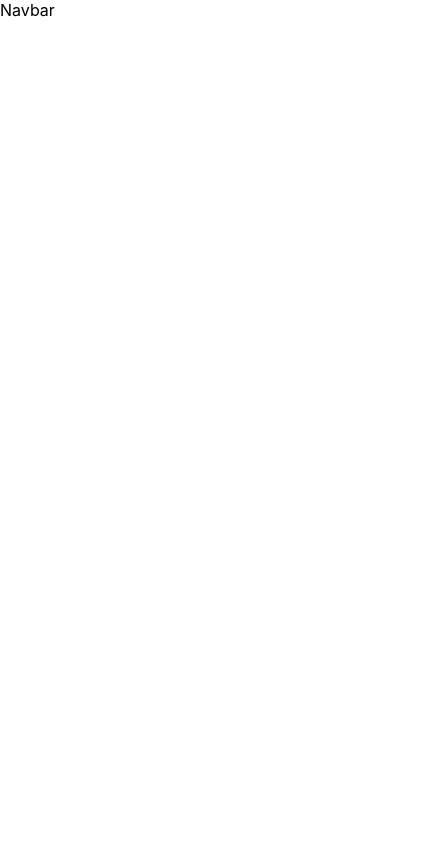
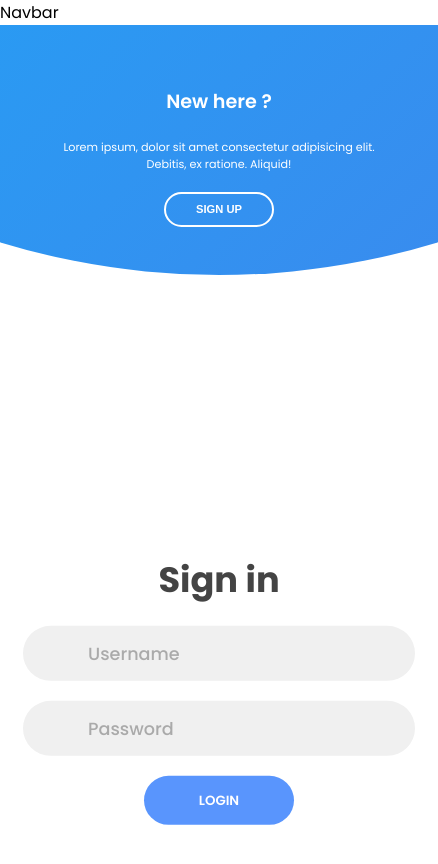
Before and after one commit to IITDh-Hackathon/Goods-Rental-Application, a React (Create React App) app in the folder client/: page /login in a window 390 px wide. Before the commit this address had no page. Shown: the top 864 px of the page, 438 px wide, since content can reach past the window. Built offline with nearby package versions, Linux system fonts and the light colour scheme.

Commit message:
Login page

```diff
--- a/client/src/App.css
+++ b/client/src/App.css
@@ -1,3 +1,10 @@
+@import url("https://fonts.googleapis.com/css2?family=Poppins:wght@200;300;400;500;600;700;800&display=swap");
+
+body,
+input {
+  font-family: "Poppins", sans-serif;
+}
+
 .App {
   text-align: center;
 }
--- a/client/src/App.js
+++ b/client/src/App.js
@@ -7,6 +7,7 @@
 import Home from './components/Home';
 import Navbar from './components/Navbar';
 import About from './components/About';
+import Login from './components/Login';
 
 function App() {
   return (
@@ -16,6 +17,7 @@
       <Routes>
         <Route path="/" element={<Home/>} />
         <Route path="/about" element={<About />} />
+        <Route path="/login" element={<Login />} />
       </Routes>
     </BrowserRouter>
     </>
--- a/client/src/components/Login.js
+++ b/client/src/components/Login.js
@@ -1,8 +1,91 @@
-import React from 'react'
+import React, { useEffect } from 'react'
+import '../css/LoginCss.css'
 
 const Login = () => {
+
+  // this useeffect will check if user clicks on sign up button then it will add sign up mode class to container so that it will show sign up form
+  useEffect(() => {
+    const sign_in_btn = document.querySelector("#sign-in-btn");
+    const sign_up_btn = document.querySelector("#sign-up-btn");
+    const container = document.querySelector(".container");
+
+    sign_up_btn.addEventListener("click", () => {
+      container.classList.add("sign-up-mode");
+    });
+
+    sign_in_btn.addEventListener("click", () => {
+      container.classList.remove("sign-up-mode");
+    });
+  }
+  )
+
   return (
-    <div>Login</div>
+    <>
+      <div class="container">
+        <div class="forms-container">
+          <div class="signin-signup">
+            <form class="sign-in-form">
+              <h2 class="title">Sign in</h2>
+              <div class="input-field">
+                <i class="fas fa-user"></i>
+                <input type="text" placeholder="Username" />
+              </div>
+              <div class="input-field">
+                <i class="fas fa-lock"></i>
+                <input type="password" placeholder="Password" />
+              </div>
+              <input type="submit" value="Login" class="btn solid" />
+            </form>
+            <form class="sign-up-form">
+              <h2 class="title">Sign up</h2>
+              <div class="input-field">
+                <i class="fas fa-user"></i>
+                <input type="text" placeholder="Username" />
+              </div>
+              <div class="input-field">
+                <i class="fas fa-envelope"></i>
+                <input type="email" placeholder="Email" />
+              </div>
+              <div class="input-field">
+                <i class="fas fa-lock"></i>
+                <input type="password" placeholder="Password" />
+              </div>
+              <input type="submit" class="btn" value="Sign up" />
+            </form>
+          </div>
+        </div>
+
+        <div class="panels-container">
+          <div class="panel left-panel">
+            <div class="content">
+              <h3>New here ?</h3>
+              <p>
+                Lorem ipsum, dolor sit amet consectetur adipisicing elit. Debitis,
+                ex ratione. Aliquid!
+              </p>
+              <button class="btn transparent" id="sign-up-btn">
+                Sign up
+              </button>
+            </div>
+            <img src="img/log.svg" class="image" alt="" />
+          </div>
+          <div class="panel right-panel">
+            <div class="content">
+              <h3>One of us ?</h3>
+              <p>
+                Lorem ipsum dolor sit amet consectetur adipisicing elit. Nostrum
+                laboriosam ad deleniti.
+              </p>
+              <button class="btn transparent" id="sign-in-btn">
+                Sign in
+              </button>
+            </div>
+            <img src="img/register.svg" class="image" alt="" />
+          </div>
+        </div>
+      </div>
+
+    </>
   )
 }
 
--- /dev/null
+++ b/client/src/css/LoginCss.css
@@ -0,0 +1,388 @@
+
+.container {
+  position: relative;
+  width: 100%;
+  background-color: #fff;
+  min-height: 100vh;
+  overflow: hidden;
+}
+
+.forms-container {
+  position: absolute;
+  width: 100%;
+  height: 100%;
+  top: 0;
+  left: 0;
+}
+
+.signin-signup {
+  position: absolute;
+  top: 50%;
+  transform: translate(-50%, -50%);
+  left: 75%;
+  width: 50%;
+  transition: 1s 0.7s ease-in-out;
+  display: grid;
+  grid-template-columns: 1fr;
+  z-index: 5;
+}
+
+form {
+  display: flex;
+  align-items: center;
+  justify-content: center;
+  flex-direction: column;
+  padding: 0rem 5rem;
+  transition: all 0.2s 0.7s;
+  overflow: hidden;
+  grid-column: 1 / 2;
+  grid-row: 1 / 2;
+}
+
+form.sign-up-form {
+  opacity: 0;
+  z-index: 1;
+}
+
+form.sign-in-form {
+  z-index: 2;
+}
+
+.title {
+  font-size: 2.2rem;
+  color: #444;
+  margin-bottom: 10px;
+}
+
+.input-field {
+  max-width: 380px;
+  width: 100%;
+  background-color: #f0f0f0;
+  margin: 10px 0;
+  height: 55px;
+  border-radius: 55px;
+  display: grid;
+  grid-template-columns: 15% 85%;
+  padding: 0 0.4rem;
+  position: relative;
+}
+
+.input-field i {
+  text-align: center;
+  line-height: 55px;
+  color: #acacac;
+  transition: 0.5s;
+  font-size: 1.1rem;
+}
+
+.input-field input {
+  background: none;
+  outline: none;
+  border: none;
+  line-height: 1;
+  font-weight: 600;
+  font-size: 1.1rem;
+  color: #333;
+}
+
+.input-field input::placeholder {
+  color: #aaa;
+  font-weight: 500;
+}
+
+.social-text {
+  padding: 0.7rem 0;
+  font-size: 1rem;
+}
+
+.social-media {
+  display: flex;
+  justify-content: center;
+}
+
+.social-icon {
+  height: 46px;
+  width: 46px;
+  display: flex;
+  justify-content: center;
+  align-items: center;
+  margin: 0 0.45rem;
+  color: #333;
+  border-radius: 50%;
+  border: 1px solid #333;
+  text-decoration: none;
+  font-size: 1.1rem;
+  transition: 0.3s;
+}
+
+.social-icon:hover {
+  color: #4481eb;
+  border-color: #4481eb;
+}
+
+.btn {
+  width: 150px;
+  background-color: #5995fd;
+  border: none;
+  outline: none;
+  height: 49px;
+  border-radius: 49px;
+  color: #fff;
+  text-transform: uppercase;
+  font-weight: 600;
+  margin: 10px 0;
+  cursor: pointer;
+  transition: 0.5s;
+}
+
+.btn:hover {
+  background-color: #4d84e2;
+}
+.panels-container {
+  position: absolute;
+  height: 100%;
+  width: 100%;
+  top: 0;
+  left: 0;
+  display: grid;
+  grid-template-columns: repeat(2, 1fr);
+}
+
+.container:before {
+  content: "";
+  position: absolute;
+  height: 2000px;
+  width: 2000px;
+  top: -10%;
+  right: 48%;
+  transform: translateY(-50%);
+  background-image: linear-gradient(-45deg, #4481eb 0%, #04befe 100%);
+  transition: 1.8s ease-in-out;
+  border-radius: 50%;
+  z-index: 6;
+}
+
+.image {
+  width: 100%;
+  transition: transform 1.1s ease-in-out;
+  transition-delay: 0.4s;
+}
+
+.panel {
+  display: flex;
+  flex-direction: column;
+  align-items: flex-end;
+  justify-content: space-around;
+  text-align: center;
+  z-index: 6;
+}
+
+.left-panel {
+  pointer-events: all;
+  padding: 3rem 17% 2rem 12%;
+}
+
+.right-panel {
+  pointer-events: none;
+  padding: 3rem 12% 2rem 17%;
+}
+
+.panel .content {
+  color: #fff;
+  transition: transform 0.9s ease-in-out;
+  transition-delay: 0.6s;
+}
+
+.panel h3 {
+  font-weight: 600;
+  line-height: 1;
+  font-size: 1.5rem;
+}
+
+.panel p {
+  font-size: 0.95rem;
+  padding: 0.7rem 0;
+}
+
+.btn.transparent {
+  margin: 0;
+  background: none;
+  border: 2px solid #fff;
+  width: 130px;
+  height: 41px;
+  font-weight: 600;
+  font-size: 0.8rem;
+}
+
+.right-panel .image,
+.right-panel .content {
+  transform: translateX(800px);
+}
+
+/* ANIMATION */
+
+.container.sign-up-mode:before {
+  transform: translate(100%, -50%);
+  right: 52%;
+}
+
+.container.sign-up-mode .left-panel .image,
+.container.sign-up-mode .left-panel .content {
+  transform: translateX(-800px);
+}
+
+.container.sign-up-mode .signin-signup {
+  left: 25%;
+}
+
+.container.sign-up-mode form.sign-up-form {
+  opacity: 1;
+  z-index: 2;
+}
+
+.container.sign-up-mode form.sign-in-form {
+  opacity: 0;
+  z-index: 1;
+}
+
+.container.sign-up-mode .right-panel .image,
+.container.sign-up-mode .right-panel .content {
+  transform: translateX(0%);
+}
+
+.container.sign-up-mode .left-panel {
+  pointer-events: none;
+}
+
+.container.sign-up-mode .right-panel {
+  pointer-events: all;
+}
+
+@media (max-width: 870px) {
+  .container {
+    min-height: 800px;
+    height: 100vh;
+  }
+  .signin-signup {
+    width: 100%;
+    top: 95%;
+    transform: translate(-50%, -100%);
+    transition: 1s 0.8s ease-in-out;
+  }
+
+  .signin-signup,
+  .container.sign-up-mode .signin-signup {
+    left: 50%;
+  }
+
+  .panels-container {
+    grid-template-columns: 1fr;
+    grid-template-rows: 1fr 2fr 1fr;
+  }
+
+  .panel {
+    flex-direction: row;
+    justify-content: space-around;
+    align-items: center;
+    padding: 2.5rem 8%;
+    grid-column: 1 / 2;
+  }
+
+  .right-panel {
+    grid-row: 3 / 4;
+  }
+
+  .left-panel {
+    grid-row: 1 / 2;
+  }
+
+  .image {
+    width: 200px;
+    transition: transform 0.9s ease-in-out;
+    transition-delay: 0.6s;
+  }
+
+  .panel .content {
+    padding-right: 15%;
+    transition: transform 0.9s ease-in-out;
+    transition-delay: 0.8s;
+  }
+
+  .panel h3 {
+    font-size: 1.2rem;
+  }
+
+  .panel p {
+    font-size: 0.7rem;
+    padding: 0.5rem 0;
+  }
+
+  .btn.transparent {
+    width: 110px;
+    height: 35px;
+    font-size: 0.7rem;
+  }
+
+  .container:before {
+    width: 1500px;
+    height: 1500px;
+    transform: translateX(-50%);
+    left: 30%;
+    bottom: 68%;
+    right: initial;
+    top: initial;
+    transition: 2s ease-in-out;
+  }
+
+  .container.sign-up-mode:before {
+    transform: translate(-50%, 100%);
+    bottom: 32%;
+    right: initial;
+  }
+
+  .container.sign-up-mode .left-panel .image,
+  .container.sign-up-mode .left-panel .content {
+    transform: translateY(-300px);
+  }
+
+  .container.sign-up-mode .right-panel .image,
+  .container.sign-up-mode .right-panel .content {
+    transform: translateY(0px);
+  }
+
+  .right-panel .image,
+  .right-panel .content {
+    transform: translateY(300px);
+  }
+
+  .container.sign-up-mode .signin-signup {
+    top: 5%;
+    transform: translate(-50%, 0);
+  }
+}
+
+@media (max-width: 570px) {
+  form {
+    padding: 0 1.5rem;
+  }
+
+  .image {
+    display: none;
+  }
+  .panel .content {
+    padding: 0.5rem 1rem;
+  }
+  .container {
+    padding: 1.5rem;
+  }
+
+  .container:before {
+    bottom: 72%;
+    left: 50%;
+  }
+
+  .container.sign-up-mode:before {
+    bottom: 28%;
+    left: 50%;
+  }
+}
```
